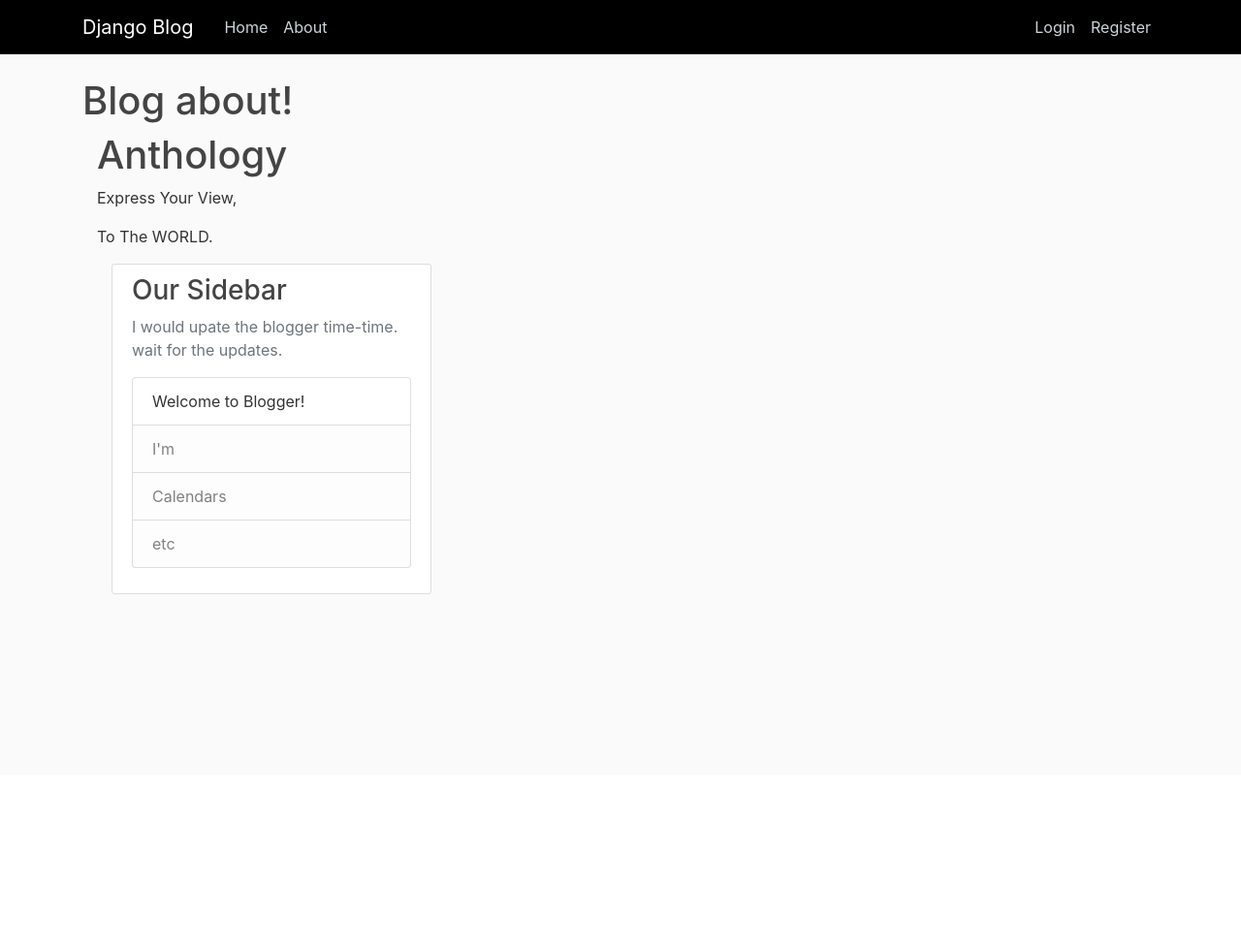
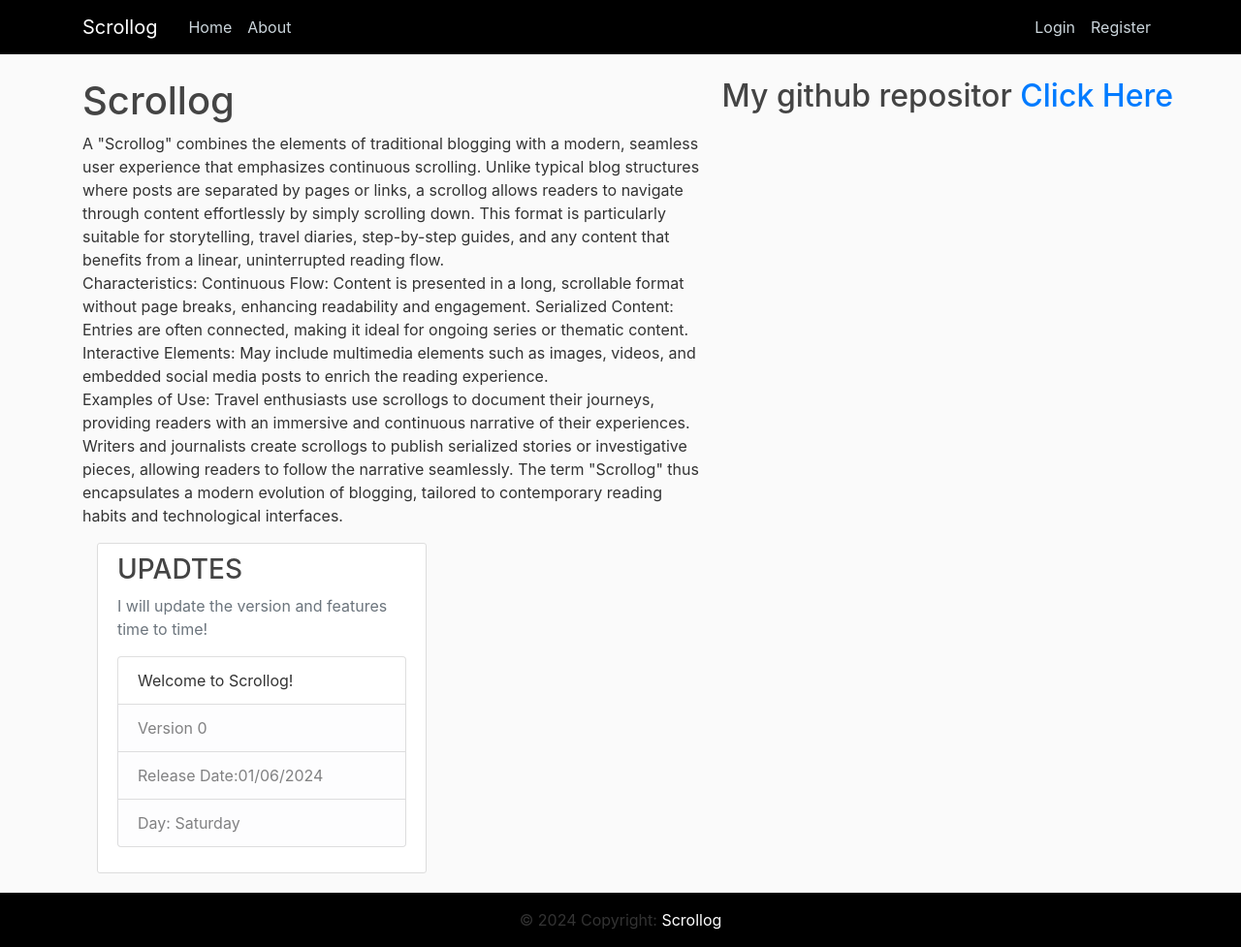
Before and after one commit to BhavaniShankar2004/BLOG, a Django app: page /about/ in a window 1280 px wide. Shown: the whole page at 97% size. Before the commit the page ends 613 px from the top, so only its background shows below. Run offline with Django 5.2, Linux system fonts and the light colour scheme; some libraries are stand-ins or nearby versions.

Commit message:
Initial Commit

```diff
--- a/blog/templates/blog/about.html
+++ b/blog/templates/blog/about.html
@@ -2,13 +2,18 @@
 {% load static %}
 {% block content %}
 
-<h1> Blog about!</h1>
-<div class="container flex">
-    <div class="library-page flex">
-      <div class="text">
-        <h1>Anthology</h1>
-        <p>Express Your View,</p>
-        <p>  To The WORLD.</p>
+        <h1>Scrollog</h1>
+        <p> A "Scrollog" combines the elements of traditional blogging with a modern, seamless user experience that emphasizes continuous scrolling. Unlike typical blog structures where posts are separated by pages or links, a scrollog allows readers to navigate through content effortlessly by simply scrolling down. This format is particularly suitable for storytelling, travel diaries, step-by-step guides, and any content that benefits from a linear, uninterrupted reading flow.
+<br>
+          Characteristics:
+          Continuous Flow: Content is presented in a long, scrollable format without page breaks, enhancing readability and engagement.
+          Serialized Content: Entries are often connected, making it ideal for ongoing series or thematic content.
+          Interactive Elements: May include multimedia elements such as images, videos, and embedded social media posts to enrich the reading experience.
+          <br> Examples of Use:
+          Travel enthusiasts use scrollogs to document their journeys, providing readers with an immersive and continuous narrative of their experiences.
+          Writers and journalists create scrollogs to publish serialized stories or investigative pieces, allowing readers to follow the narrative seamlessly.
+          The term "Scrollog" thus encapsulates a modern evolution of blogging, tailored to contemporary reading habits and technological interfaces.</p>
       </div>
 
+    <h2>My github repositor <a href=""> Click Here </a> </h2>
 {% endblock content %}
--- a/blog/templates/blog/base.html
+++ b/blog/templates/blog/base.html
@@ -17,9 +17,9 @@
 
 
     {% if title %}
-       <title>Blog - {{title}} </title>
+       <title>Scrollog - {{title}} </title>
     {% else %}
-       <title>Blog</title>
+       <title>Scrollog</title>
     {% endif %}
 
 </head>
@@ -29,7 +29,7 @@
     <header class="site-header">
         <nav class="navbar navbar-expand-md navbar-dark bg-steel fixed-top">
           <div class="container">
-            <a class="navbar-brand mr-4" href="/">Django Blog</a>
+            <a class="navbar-brand mr-4" href="/">Scrollog</a>
             <button class="navbar-toggler" type="button" data-toggle="collapse" data-target="#navbarToggle" aria-controls="navbarToggle" aria-expanded="false" aria-label="Toggle navigation">
             <span class="navbar-toggler-icon"></span>
             </button>
@@ -42,8 +42,8 @@
               <div class="navbar-nav">
                 {% if user.is_authenticated %}
 
-                    <a class="nav-item nav-link" href="{% url 'post-create' %}">New POST</a>
-                    <a class="nav-item nav-link" href="{% url 'profile' %}">profile</a>
+                    <a class="nav-item nav-link" href="{% url 'post-create' %}">New Post</a>
+                    <a class="nav-item nav-link" href="{% url 'profile' %}">Profile</a>
                     <form action="{% url 'logout' %}" method="POST">
                     {% csrf_token %}
                     <button class="nav-item nav-link">Logout</button>
@@ -78,13 +78,13 @@
           </div>
           <div class="col-md-4">
             <div class="content-section">
-              <h3>Our Sidebar</h3>
-              <p class='text-muted'> I would upate the blogger time-time. wait for the updates.
+              <h3>UPADTES</h3>
+              <p class='text-muted'> I will update the version and  features time to time!
                 <ul class="list-group">
-                  <li class="list-group-item list-group-item">Welcome to Blogger!</li>
-                  <li class="list-group-item list-group-item-light">I'm </li>
-                  <li class="list-group-item list-group-item-light">Calendars</li>
-                  <li class="list-group-item list-group-item-light">etc</li>
+                  <li class="list-group-item list-group-item">Welcome to Scrollog!</li>
+                  <li class="list-group-item list-group-item-light">Version 0</li>
+                  <li class="list-group-item list-group-item-light">Release Date:01/06/2024</li>
+                  <li class="list-group-item list-group-item-light">Day: Saturday</li>
                 </ul>
               </p>
             </div>
@@ -93,7 +93,15 @@
       </main>
 
 
+      <footer class="text-center bg-body-tertiary">
 
+        <!-- Copyright -->
+        <div class="text-center p-3" style="background-color: rgba(0, 0, 0);">
+          © 2024 Copyright:
+          <a class="text-body" style="color:white;" >Scrollog</a>
+        </div>
+        <!-- Copyright -->
+      </footer>
 
 
  <!-- Optional JavaScript -->
```
Also changed, not shown: posts.json (deleted, +0 -1 lines), blog/static/blog/main.css (line endings or trailing spaces).
